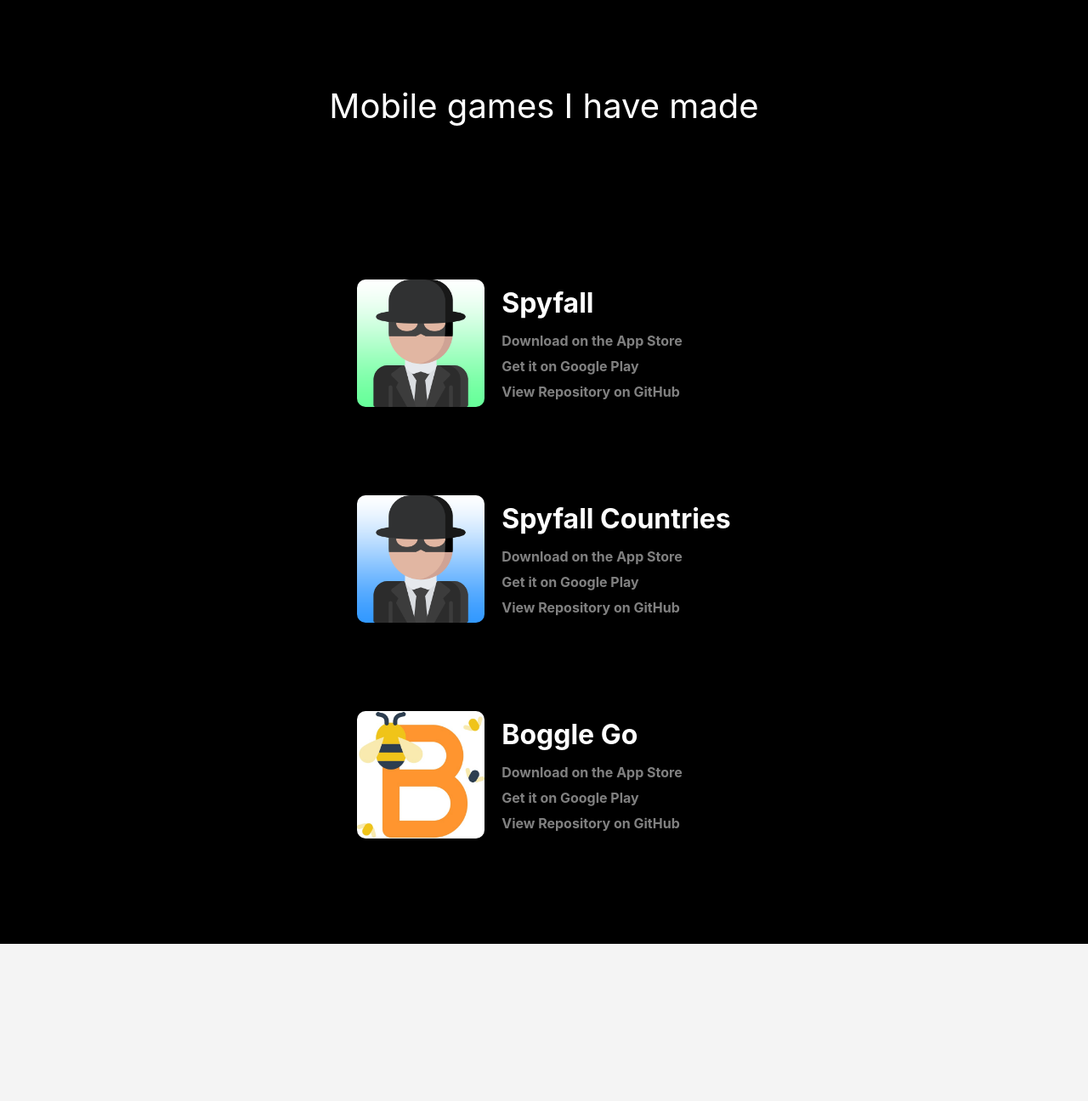
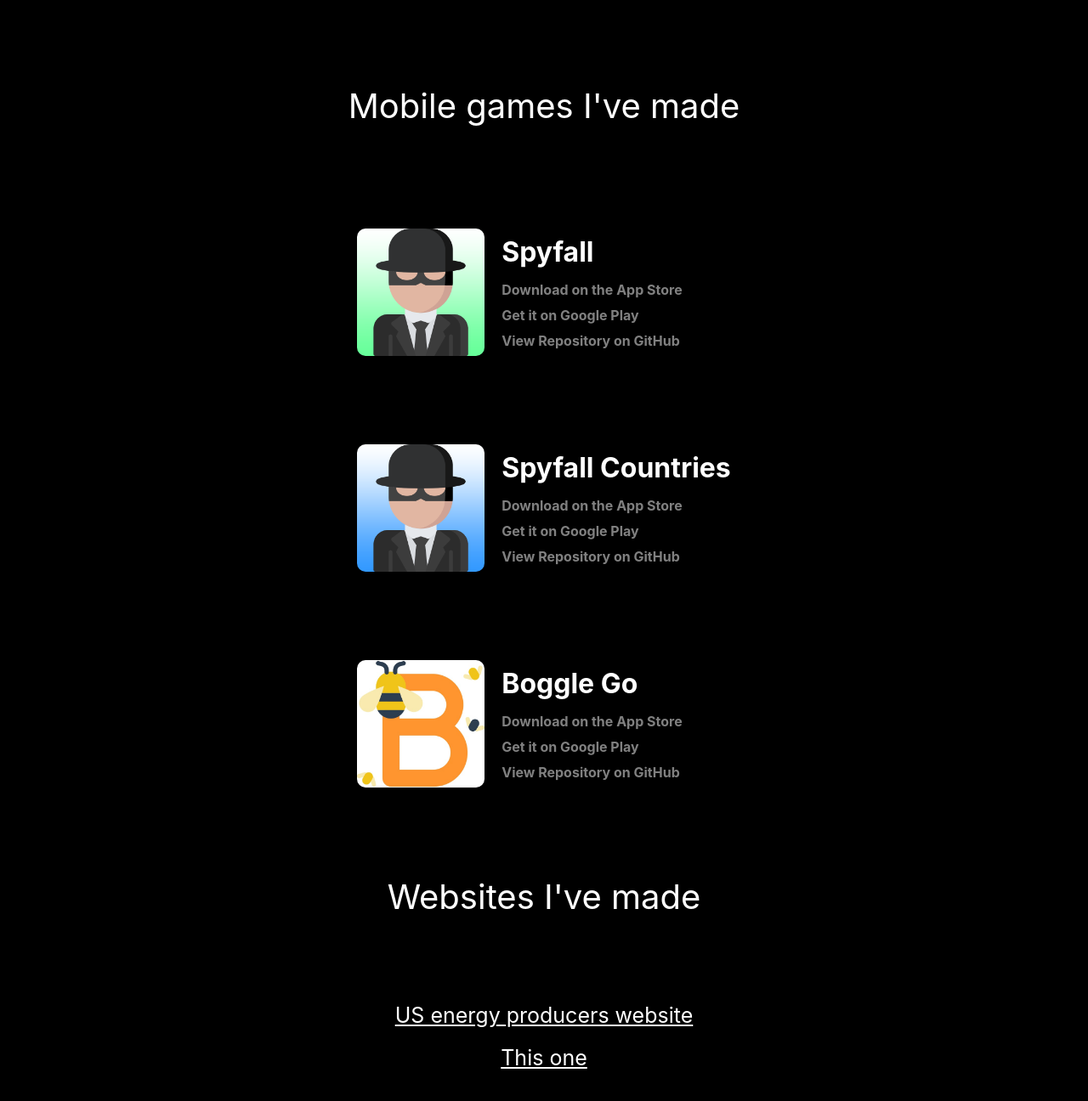
Before and after one commit to Taavi1p/portfolio, a React (Create React App) app: page /Coding in a window 1280 px wide. Shown: the top 1296 px of the page at 85% size. Before the commit the page ends 1111 px from the top, so only its background shows below. Built offline with nearby package versions, Linux system fonts and the light colour scheme.

Commit message:
updates: books, socials, webistes

```diff
--- a/src/components/Books.js
+++ b/src/components/Books.js
@@ -10,6 +10,14 @@
     <div className="books-page">
       <div className='books-content'>
       <div className='header'>I've enjoyed</div>
+      <BooksElement
+       title="Murder on the Orient Express"
+       author="John Green"
+      />
+      <BooksElement
+       title="Everything is Tuberculosis"
+       author="John Green"
+      />
       <BooksElement
        title="The Man Who Solved the Market"
        author="Gregory Zuckerman"
--- a/src/components/Coding.js
+++ b/src/components/Coding.js
@@ -12,7 +12,7 @@
   return (
     <div className="coding-page">
       <div className="coding-content">
-       <div className='header'>Mobile games I have made</div>
+       <div className='header'>Mobile games I've made</div>
        <div className='mobile-apps'>
        <MobileGame
          appName="Spyfall"
@@ -36,6 +36,9 @@
          githubLink="https://github.com/Taavi1p/boggle"
        />
         </div>
+        <div className='header'>Websites I've made</div>
+        <a href="https://taavi1p.github.io/energy-tracker/" target="_blank" className='link'>US energy producers website</a>
+        <a href="https://taavi1p.github.io/portfolio/" target="_blank" className='link'>This one</a>
       </div>
     </div>
 );
--- a/src/components/SocialMediaIcons.js
+++ b/src/components/SocialMediaIcons.js
@@ -9,7 +9,7 @@
       <a href="https://www.facebook.com" target="_blank" rel="noopener noreferrer" className="icon facebook">
         <FontAwesomeIcon icon={faFacebook} size="2x" />
       </a>
-      <a href="https://x.com/TaaviTammaru" target="_blank" rel="noopener noreferrer" className="icon twitter">
+      <a href="https://bsky.app/profile/taavi1p.bsky.social" target="_blank" rel="noopener noreferrer" className="icon twitter">
         <FontAwesomeIcon icon={faTwitter} size="2x" />
       </a>
       <a href="https://www.linkedin.com/in/taavi-tammaru-063668138/" target="_blank" rel="noopener noreferrer" className="icon linkedin">
--- a/src/styles/MobileGame.css
+++ b/src/styles/MobileGame.css
@@ -4,7 +4,7 @@
     padding: 20px;
     border-radius: 10px;
     max-width: 800px;
-    margin-top: 60px;
+    margin-bottom: 60px;
   }
 
   .app-image img {
--- a/src/styles/coding.css
+++ b/src/styles/coding.css
@@ -14,3 +14,14 @@
     justify-content: center;
     align-items: center;
   }
+
+
+  .mobile-apps {
+    margin-bottom: 20px;
+  }
+
+  .link {
+    color: white;
+    font-size: 25px;
+    margin-bottom: 20px;
+  }
```
